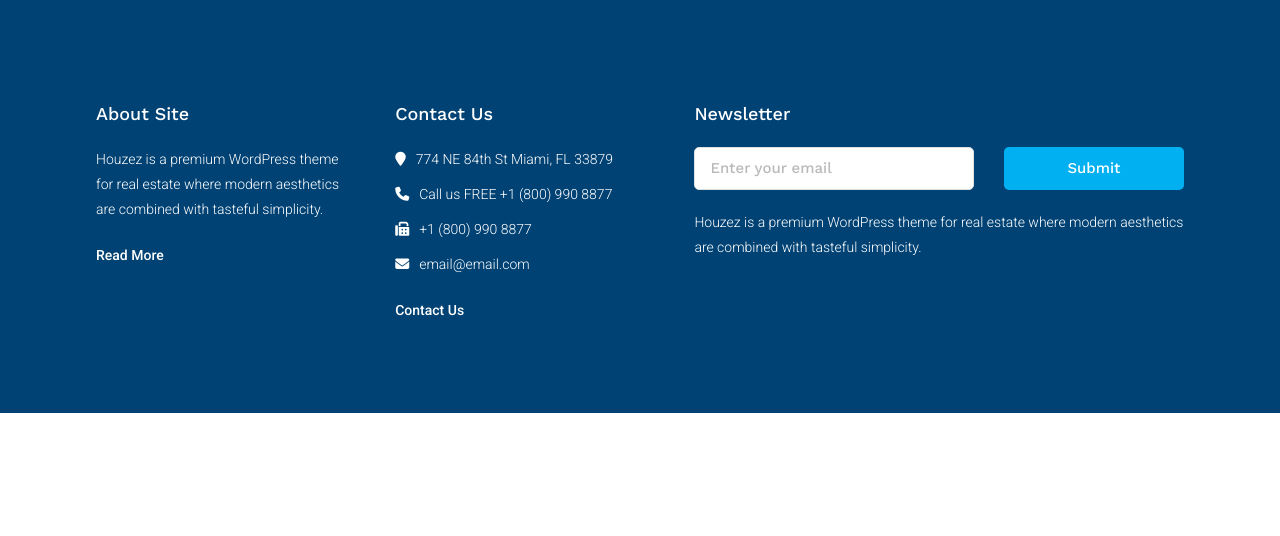
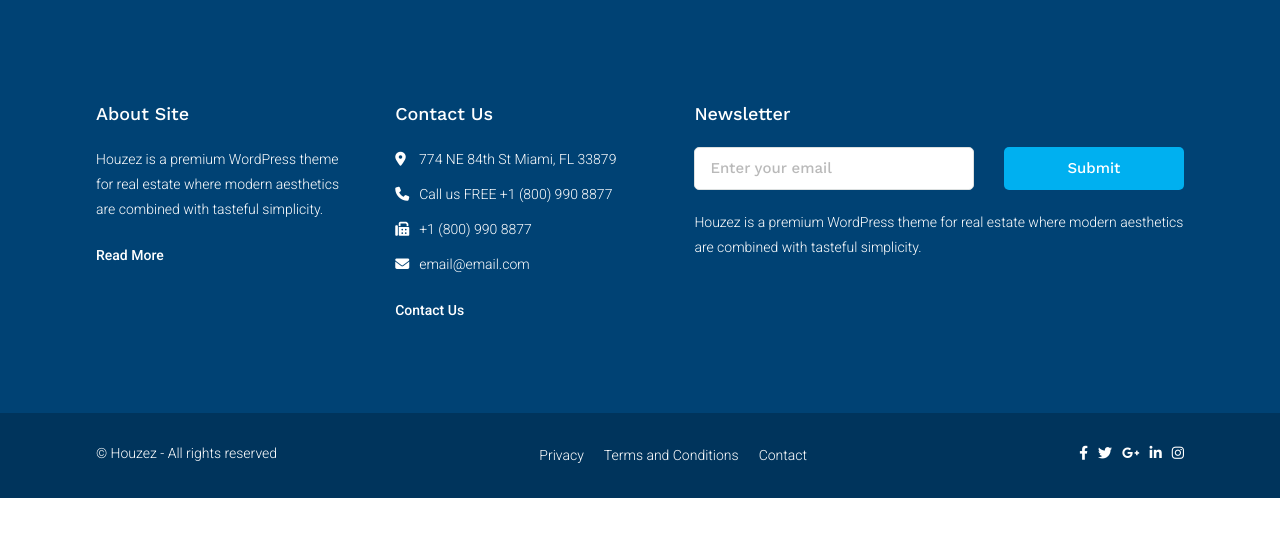
Before and after one commit to Stefan0305/houzez-app, a React (Create React App) app: page /about in a window 1280 px wide. Shown: the top 536 px of the page. Built offline with nearby package versions, Linux system fonts and the light colour scheme.

Commit message:
finished footer

```diff
--- a/src/components/Footer/Footer.js
+++ b/src/components/Footer/Footer.js
@@ -1,6 +1,5 @@
 import React from "react";
 import "./Footer.scss";
-
 function Footer() {
   return (
     <footer>
@@ -29,7 +28,7 @@ function Footer() {
             </div>
             <div>
               <p>
-                <i className="fa fa-map-marker"></i>774 NE 84th St Miami, FL
+              <i className="fa fa-location-dot"></i> 774 NE 84th St Miami, FL
                 33879
               </p>
               <p>
@@ -73,7 +72,27 @@ function Footer() {
           </div>
         </div>
       </div>
-      <div className="copyrightSection"></div>
+      <div className="copyrightSection">
+        <div className="container">
+          <div className="copyright">
+            © Houzez - All rights reserved
+          </div>
+          <div className="footerNav">
+            <ul>
+              <li><a href='#'>Privacy</a></li>
+              <li><a href='#'>Terms and Conditions</a></li>
+              <li><a href='/contact'>Contact</a></li>
+            </ul>
+          </div>
+          <div className="footerSocial">
+          <i className="fa-brands fa-facebook-f"></i>
+          <i className="fa-brands fa-twitter"></i>
+          <i className="fa-brands fa-google-plus-g"></i>
+          <i className="fa-brands fa-linkedin-in"></i>
+          <i className="fa-brands fa-instagram"></i>
+          </div>
+        </div>
+      </div>
     </footer>
   );
 }
--- a/src/components/Footer/Footer.scss
+++ b/src/components/Footer/Footer.scss
@@ -89,3 +89,43 @@ footer {
     width: 180px;
   }
 }
+
+.copyrightSection{
+  padding: 30px 0;
+}
+
+.copyrightSection > :first-child{
+  display: flex;
+  justify-content: space-between;
+  color: white;
+  font-family: var(--ff-heading);
+  font-size: var(--fs-xs);
+  font-weight: var(--fw-regular);
+}
+
+.footerNav{
+  ul{
+    list-style-type: none;
+    display: flex;
+    gap: 20px;
+  }
+  a{
+    text-decoration: none;
+    color: white;
+    transition: color 0.2s;
+    &:hover {
+      color: #00AEEF;
+    }
+  }
+}
+
+.footerSocial{
+  i{
+    margin-left: 10px;
+    cursor: pointer;
+    transition: color 0.2s;
+    &:hover {
+      color: #00AEEF;
+    }
+  }
+}
```
Also changed, not shown: 1 other file (tests, documents, lock files or other folders).
